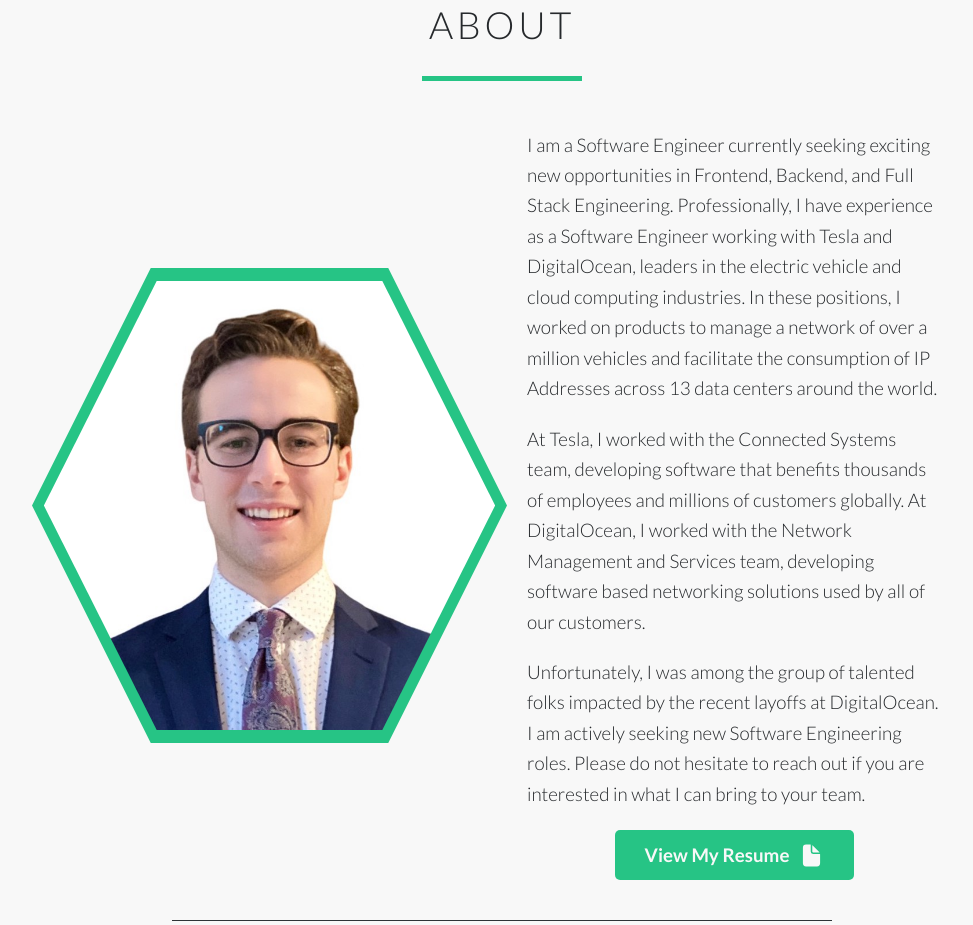
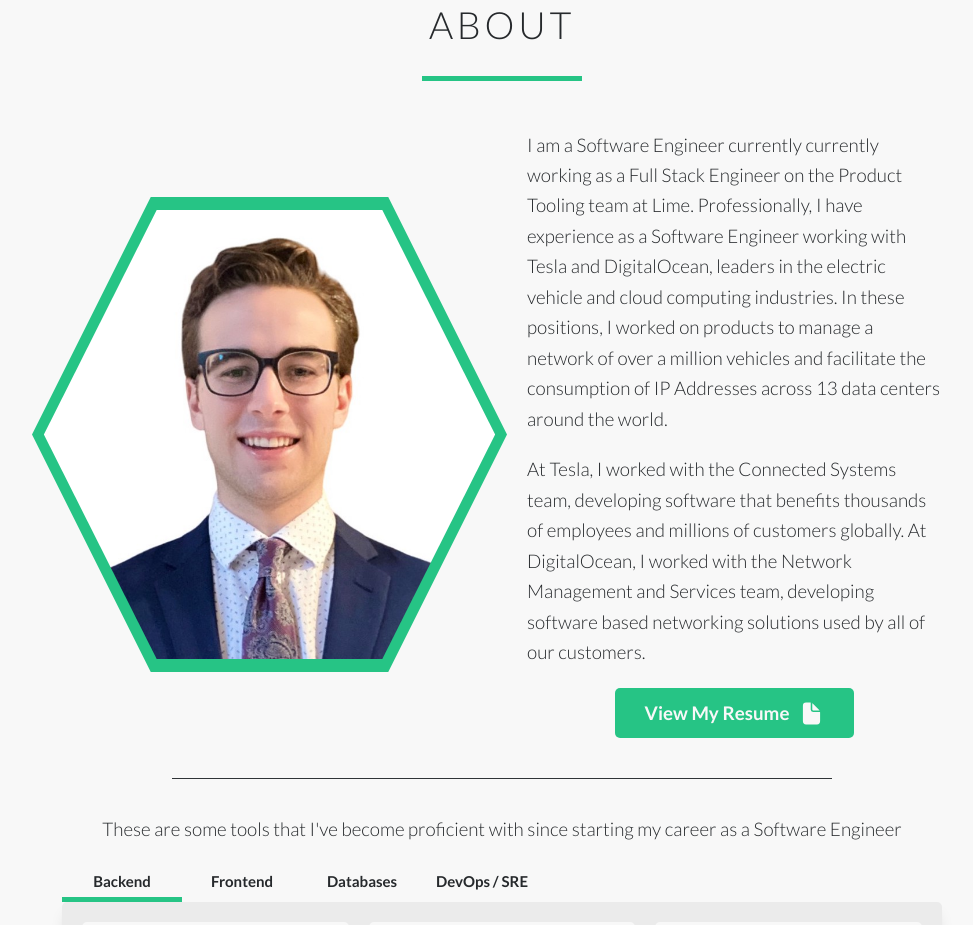
Before and after one commit to blchelle/portfolio-webpage, a React (Vite) app: page / in a window 1280 px wide. Shown: the part 840-1765 px from the top of the page, without its empty margins (138-1111 px from the left). Built offline with nearby package versions, Linux system fonts and the light colour scheme.

Commit message:
#236: Update Job Hunt Content

```diff
--- a/src/components/sections/Contact.tsx
+++ b/src/components/sections/Contact.tsx
@@ -12,8 +12,8 @@ const Contact: React.FC = () => {
 	return (
 		<>
 			<div className='text-3xl mb-16'>
-				I'm currently looking for full time Software Engineering positions. I look forward to
-				hearing from you!
+				I'm not currently looking for any new Software Engineering opportunities, but feel free to
+				contact me if you have any questions about my experiece or projects.
 			</div>
 			<div className='grid grid-cols-1 lg:grid-cols-7 gap-8 w-full'>
 				<Card
--- a/src/text.ts
+++ b/src/text.ts
@@ -1,22 +1,16 @@
 export default {
-	aboutMe:
-		[
-			// Block 1
-			'I am a Software Engineer currently seeking exciting new opportunities in Frontend, Backend, and Full Stack Engineering. ' +
+	aboutMe: [
+		// Block 1
+		'I am a Software Engineer currently currently working as a Full Stack Engineer on the Product Tooling team at Lime. ' +
 			'Professionally, I have experience as a Software Engineer working with Tesla and DigitalOcean, ' +
 			'leaders in the electric vehicle and cloud computing industries. ' +
 			'In these positions, I worked on products to manage a network of over a million vehicles and ' +
 			'facilitate the consumption of IP Addresses across 13 data centers around the world.',
 
-			// Block 2
-			'At Tesla, I worked with the Connected Systems team, ' +
+		// Block 2
+		'At Tesla, I worked with the Connected Systems team, ' +
 			'developing software that benefits thousands of employees and millions of customers globally. ' +
 			'At DigitalOcean, I worked with the Network Management and Services team, developing software based networking solutions ' +
 			'used by all of our customers.',
-
-			// Block 3
-			'Unfortunately, I was among the group of talented folks impacted by the recent layoffs at DigitalOcean. ' +
-			'I am actively seeking new Software Engineering roles. ' +
-			'Please do not hesitate to reach out if you are interested in what I can bring to your team.'
-		]
+	],
 };
```
